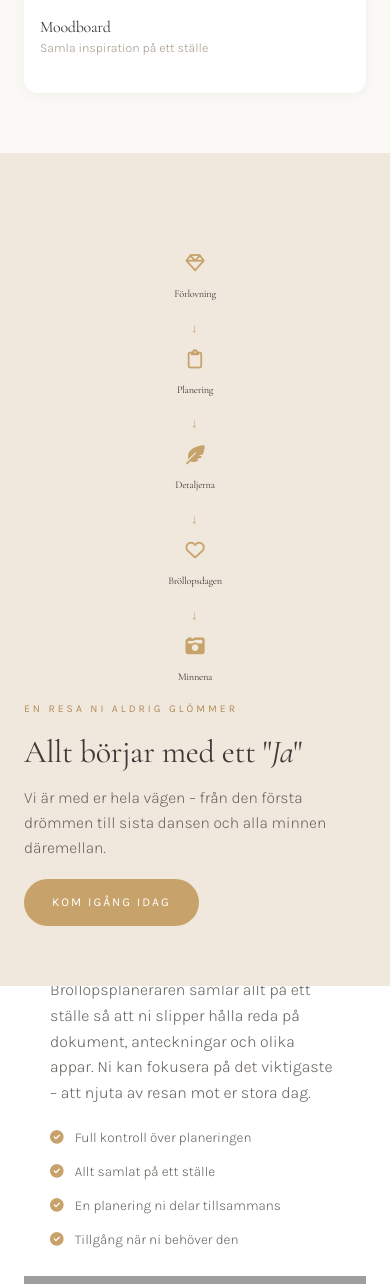
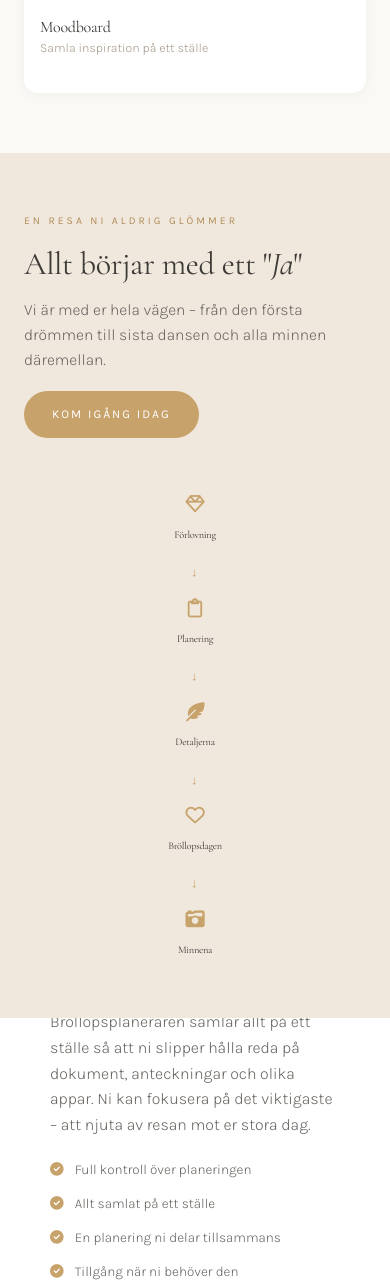
Before and after one commit to studiomonira-stack/Wedding-planner, a Django app: page /kop/ in a window 390 px wide. Shown: the part 3763-5047 px from the top of the page. Run offline with Django 5.2, Linux system fonts and the light colour scheme; grey boxes are pictures that could not be loaded.

Commit message:
Update kop.html

```diff
--- a/accounts/templates/accounts/kop.html
+++ b/accounts/templates/accounts/kop.html
@@ -235,21 +235,16 @@
         gap: 16px !important;
     }
 
-    /* Högerdelen (ikoner) överst */
+    /* Högerdelen (ikoner) under */
     .container-medium > [style*="grid-template-columns"] > div:last-child {
+        order: 1 !important;
+    }
+
+    /* Vänsterdelen (text) överst */
+    .container-medium > [style*="grid-template-columns"] > div:first-child {
         order: -1 !important;
     }
 
-    /* Vänsterdelen (text) under */
-    .container-medium > [style*="grid-template-columns"] > div:first-child {
-        order: 1 !important;
-    }
-
-    /* Ikonerna mindre på mobil */
-    .love-timeline {
-        justify-content: center !important;
-        gap: 6px !important;
-    }
     .love-step {
         max-width: 65px !important;
     }
```
